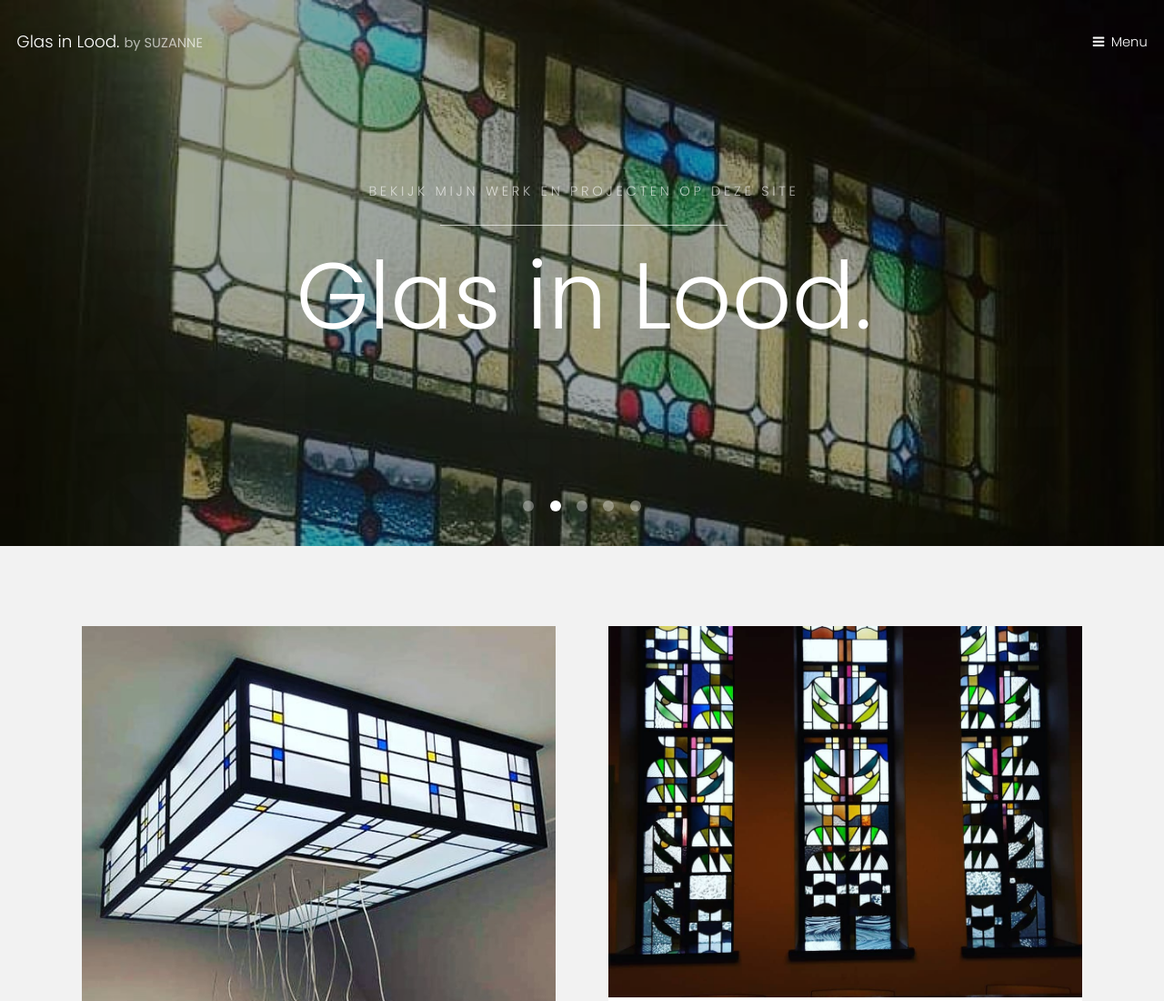
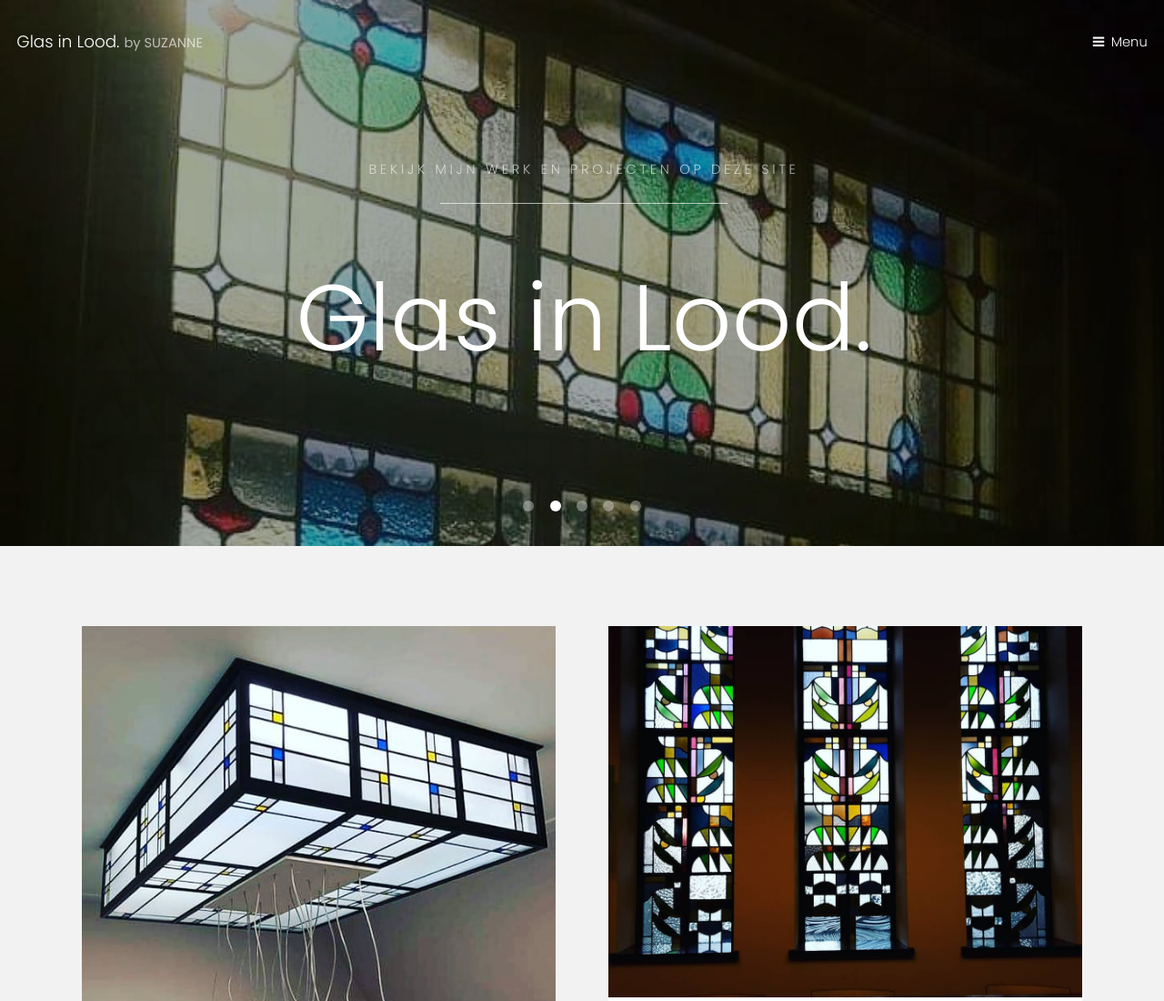
Before and after one commit to JanJaapZ/janjaapz.github.io, a plain HTML site: page index.html in a window 1280 px wide. Shown: the top 1100 px of the page at 91% size. Drawn offline with Linux system fonts and the light colour scheme.

Commit message:
Added potential fix for banner overlap

```diff
--- a/index.html
+++ b/index.html
@@ -35,7 +35,7 @@
 					<img src="images/project_4.jpg" alt="" />
 					<div class="inner">
 						<header>
-							<p>Werk door Suzanne</p>
+							<p>Werk door Suzanne</p><br><br>
 							<h2>Glas in Lood.</h2>
 						</header>
 					</div>
@@ -44,7 +44,7 @@
 					<img src="images/project_2.jpg" alt="" />
 					<div class="inner">
 						<header>
-							<p>Bekijk mijn werk en projecten op deze site</p>
+							<p>Bekijk mijn werk en projecten op deze site</p><br><br>
 							<h2>Glas in Lood.</h2>
 						</header>
 					</div>
```
